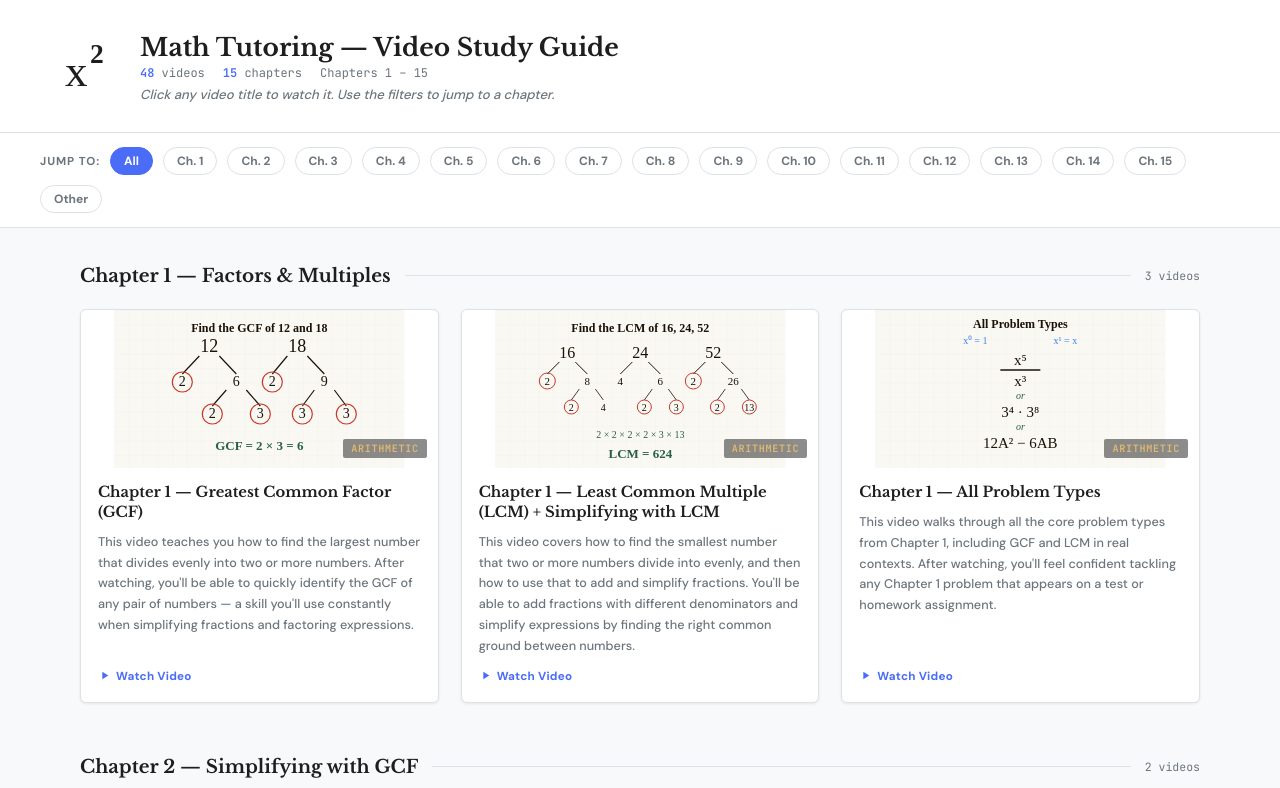
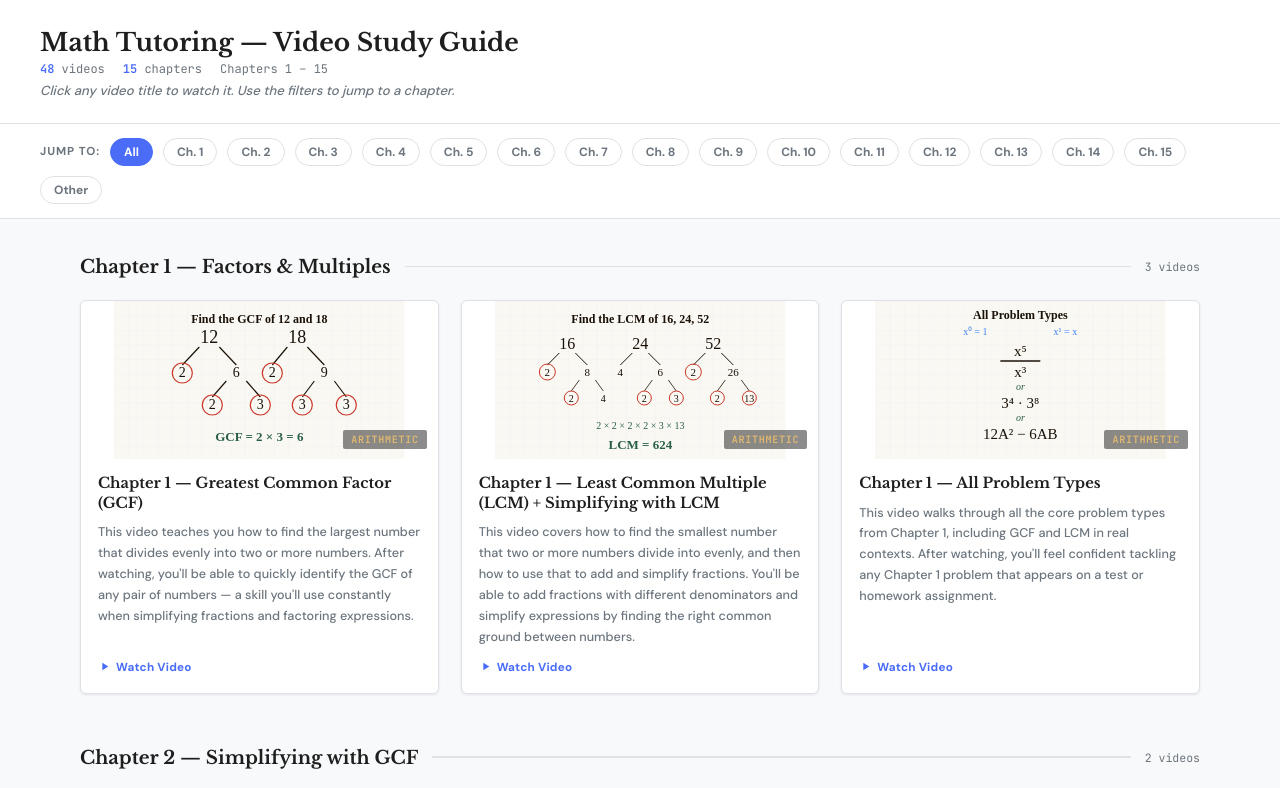
Before and after one commit to ErikaVander/math-study-guide, a plain HTML site: page index.html in a window 1280 px wide. Shown: the top 788 px of the page. Drawn offline with nearby package versions, Linux system fonts and the light colour scheme.

Commit message:
Comment out header logo for now

```diff
--- a/index.html
+++ b/index.html
@@ -29,10 +29,7 @@
     padding: 28px 40px 24px;
     border-bottom: 1px solid var(--border);
   }
-  .header-inner { max-width: 1200px; margin: 0 auto; display: flex; align-items: center; gap: 20px; }
-  .header-logo { flex-shrink: 0; }
-  .header-logo svg { display: block; width: 80px; height: 80px; }
-  .header-text { flex: 1; }
+  .header-inner { max-width: 1200px; margin: 0 auto; }
   .header h1 { font-family: 'Libre Baskerville', serif; font-size: 1.55rem; font-weight: 700; line-height: 1.2; }
   .header p { font-size: 0.82rem; color: var(--muted); margin-top: 5px; font-style: italic; }
   .header-meta { margin-top: 3px; display: flex; gap: 18px; }
@@ -85,8 +82,6 @@
 
   @media (max-width: 640px) {
     .header { padding: 20px; }
-    .header-inner { gap: 14px; align-items: flex-start; }
-    .header-logo svg { width: 46px; height: 46px; }
     .content { padding: 24px 16px 48px; }
     .filter-toggle { display: block; }
     .filter-wrap { padding: 10px 16px; display: none; }
@@ -98,13 +93,13 @@
 
 <div class="header">
   <div class="header-inner">
-    <div class="header-logo">
+    <!-- <div class="header-logo">
       <svg xmlns="http://www.w3.org/2000/svg" viewBox="0 0 32 32">
         <text x="10" y="23" font-size="18" font-family="serif" fill="#1e1e1e">x</text>
         <text x="20" y="14" font-size="11" font-family="serif" font-weight="bold" fill="#1e1e1e">2</text>
       </svg>
-    </div>
-    <div class="header-text">
+    </div> -->
+    <div>
       <h1>Math Tutoring — Video Study Guide</h1>
       <div class="header-meta">
         <span><strong>48</strong> videos</span>
```
